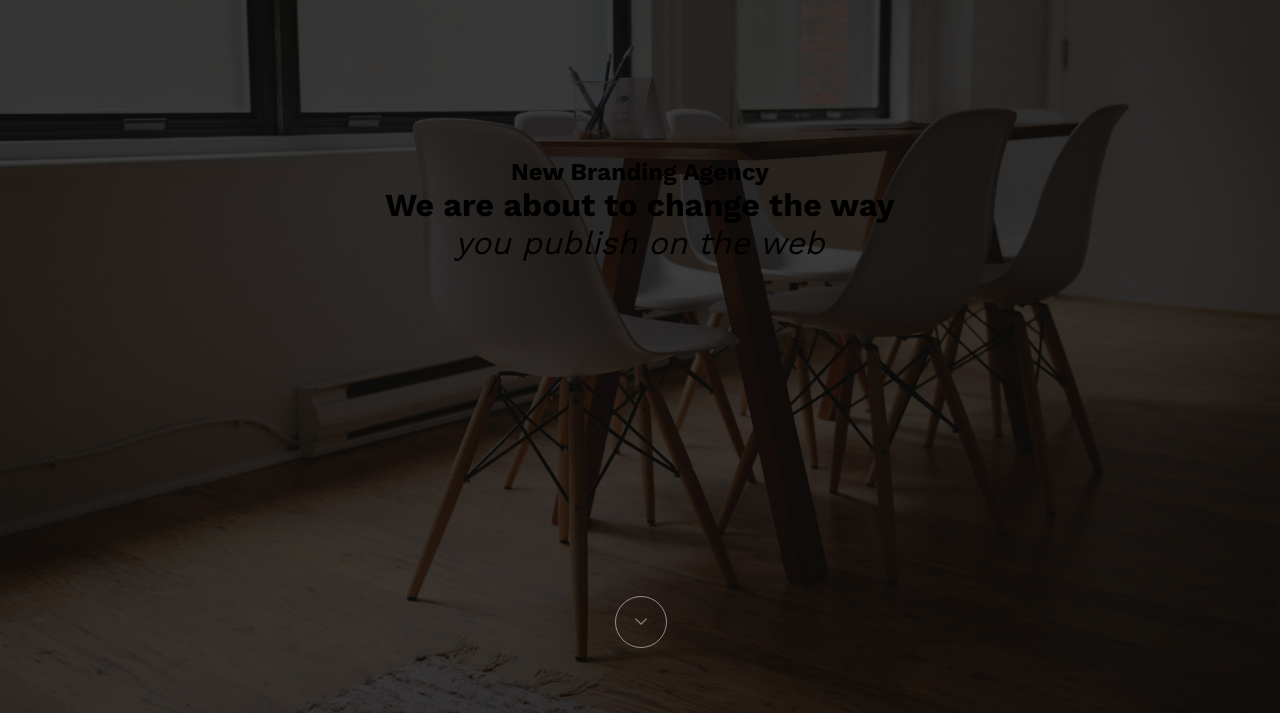
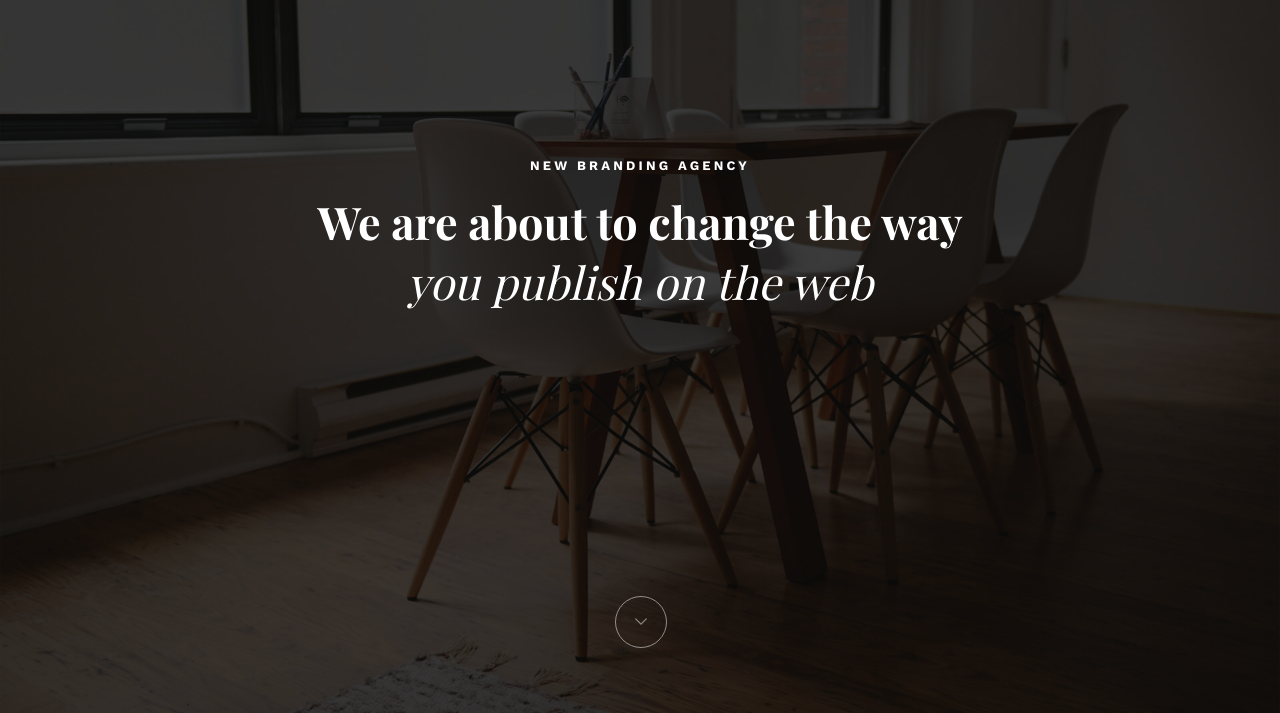
Before and after one commit to anish-g/Snow---Clean-Minimal-Portfolio-HTML-Template, a plain HTML site: page index.html in a window 1280 px wide. Shown: the part 87-800 px from the top of the page. Drawn offline with nearby package versions, Linux system fonts and the light colour scheme; a web font is replaced by a local one.

Commit message:
W3C Validated

```diff
--- a/css/style.css
+++ b/css/style.css
@@ -88,7 +88,7 @@ body {
 	width: 100%;
 }
 
-.banner-body .banner-subtitle h2 {
+.banner-body h2.banner-subtitle {
 	text-transform: uppercase;
 	color: #fff;
 	font-size: 13px;
@@ -97,7 +97,7 @@ body {
 	margin-bottom: 18px;
 }
 
-.banner-body .banner-title h1 {
+.banner-body h1.banner-title {
 	color: #fff;
 	font-size: 45px;
 	font-family: Playfair Display, serif;
```
